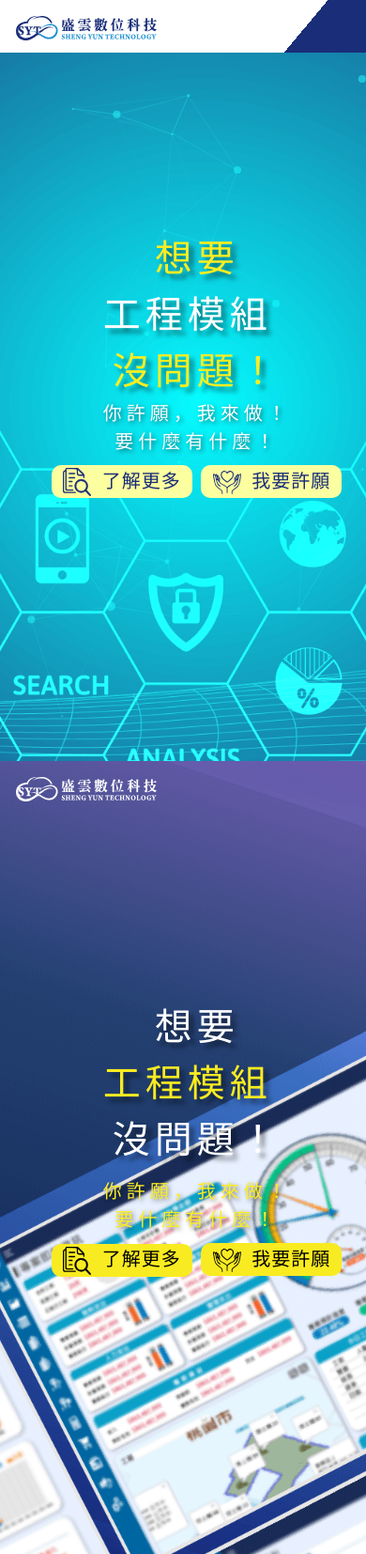
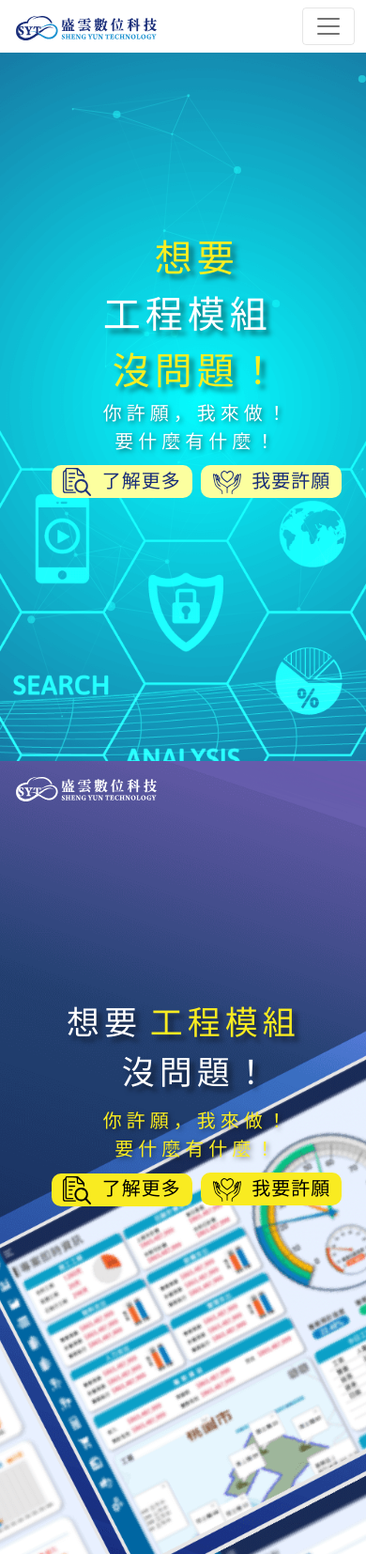
Before and after one commit to cwy104seung28/cwy104seung28.github.io, a plain HTML site: page index.html in a window 390 px wide. Shown: the whole page at 94% size. Drawn offline with nearby package versions, Linux system fonts and the light colour scheme.

Commit message:
0624 sample04修改

```diff
--- a/css/sample.scss
+++ b/css/sample.scss
@@ -96,7 +96,8 @@ body {
                 background-image: linear-gradient(130deg, #FFFFFF 35%, #192D79 35%);
             }
             @media (max-width:991px) {
-                background-image: linear-gradient(130deg, #FFFFFF 80%, #192D79 80%);
+                background-image: none;
+                background-color: #FFFFFF;
             }
         }
 
@@ -384,8 +385,11 @@ body {
                     @media (max-width:991px) {
                         font-size: 50px;
                     }
-                    @media (max-width:767px) {
+                    @media (max-width:575px) {
                         font-size: 40px;
+                    }
+                    @media (max-width:399px) {
+                        font-size: 35px;
                     }
                 }
 
@@ -401,7 +405,7 @@ body {
                     @media (max-width:991px) {
                         font-size: 30px;
                     }
-                    @media (max-width:767px) {
+                    @media (max-width:575px) {
                         font-size: 20px;
                     }
                 }
@@ -425,10 +429,13 @@ body {
                     font-size: 50px;
                     left: 135px;
                 }
-                @media (max-width:767px) {
+                @media (max-width:575px) {
                     font-size: 40px;
-                    top: 60px;
-                    left: calc(50% - 100px);
+                    top: 0px;
+                    left: calc(50% - 50px);
+                }
+                @media (max-width:399px) {
+                    font-size: 35px;
                 }
             }
         }
@@ -518,6 +525,10 @@ body {
                     @media (max-width:1199px) {
                         padding: 0px 10px;
                     }
+                    @media (max-width:991px) {
+                        text-align: center;
+                        color: #192D79;
+                    }
 
                     img {
                         width: 40px;
--- a/index.html
+++ b/index.html
@@ -15,7 +15,7 @@
 
 <body>
     <div class="sample03-container">
-        <nav class="navbar navbar-expand-lg bg-light sample-nav nav-03">
+        <nav class="navbar navbar-expand-lg navbar-light sample-nav nav-03">
             <div class="container-fluid">
                 <a class="navbar-brand" href="#">
                     <img src="./img/navbar-icon-blue.svg" alt="">
@@ -124,8 +124,8 @@
         <main class="sample04-main">
             <div class="sample-text">
                 <div class="sample-title">想要
-                    <span class="sample-notshow">&emsp;&emsp;&emsp;&emsp;&ensp;</span>
-                    <span class="sample-show"></span>
+                    <span class="sample-notshow"></span>
+                    &emsp;&emsp;&emsp;&emsp;&ensp;
                     <br>沒問題！</div>
                 <div class="sample-content">你許願，我來做！<br>要什麼有什麼！</div>
                 <button class="more-btn">
@@ -252,6 +252,7 @@
         </main>
     </div> -->
 </body>
+<script src="https://cdn.jsdelivr.net/npm/bootstrap@5.2.0-beta1/dist/js/bootstrap.bundle.min.js"></script>
 <script src="./js/particles.js-master/particles.js"></script>
 <script src="./js/app.js"></script>
 <script type="text/javascript">
```
Also changed, not shown: css/sample.css, 1 other file.
